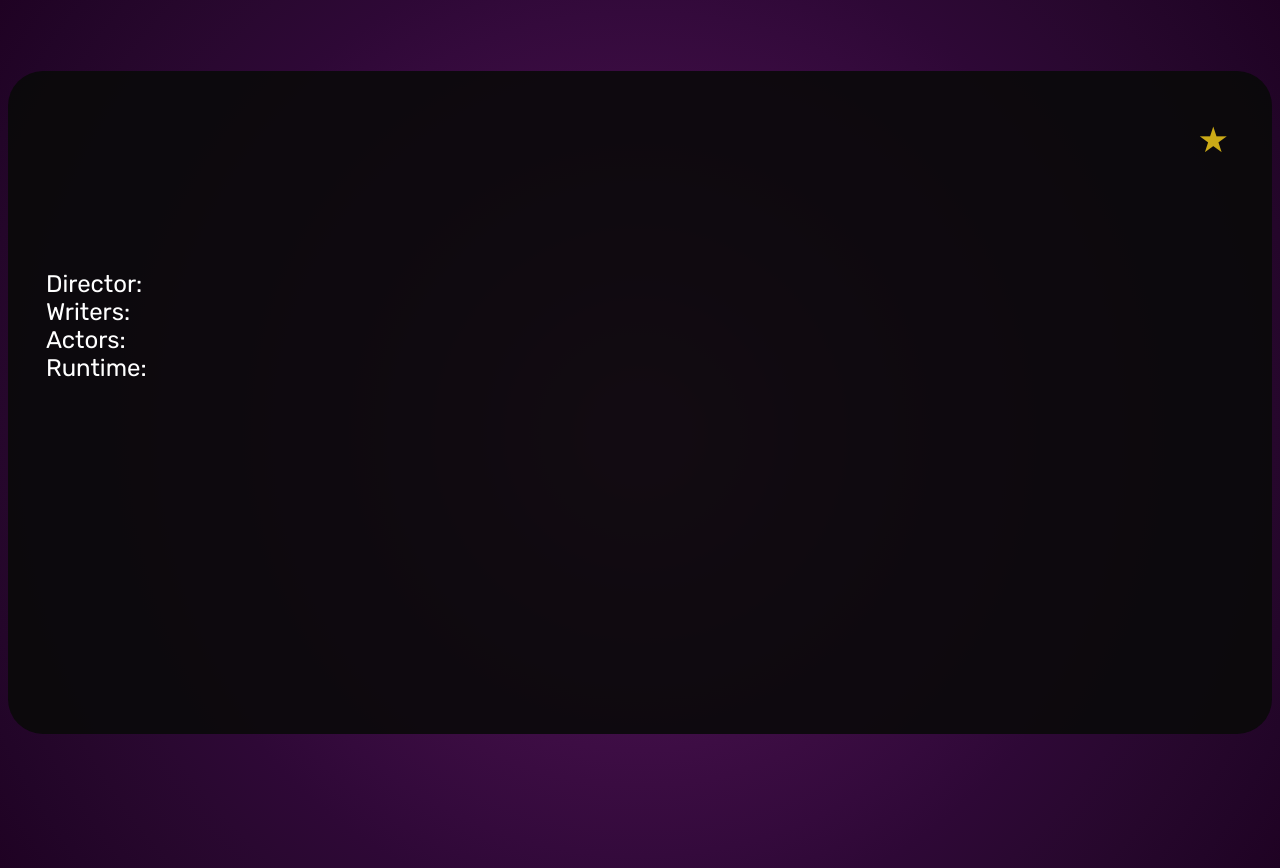
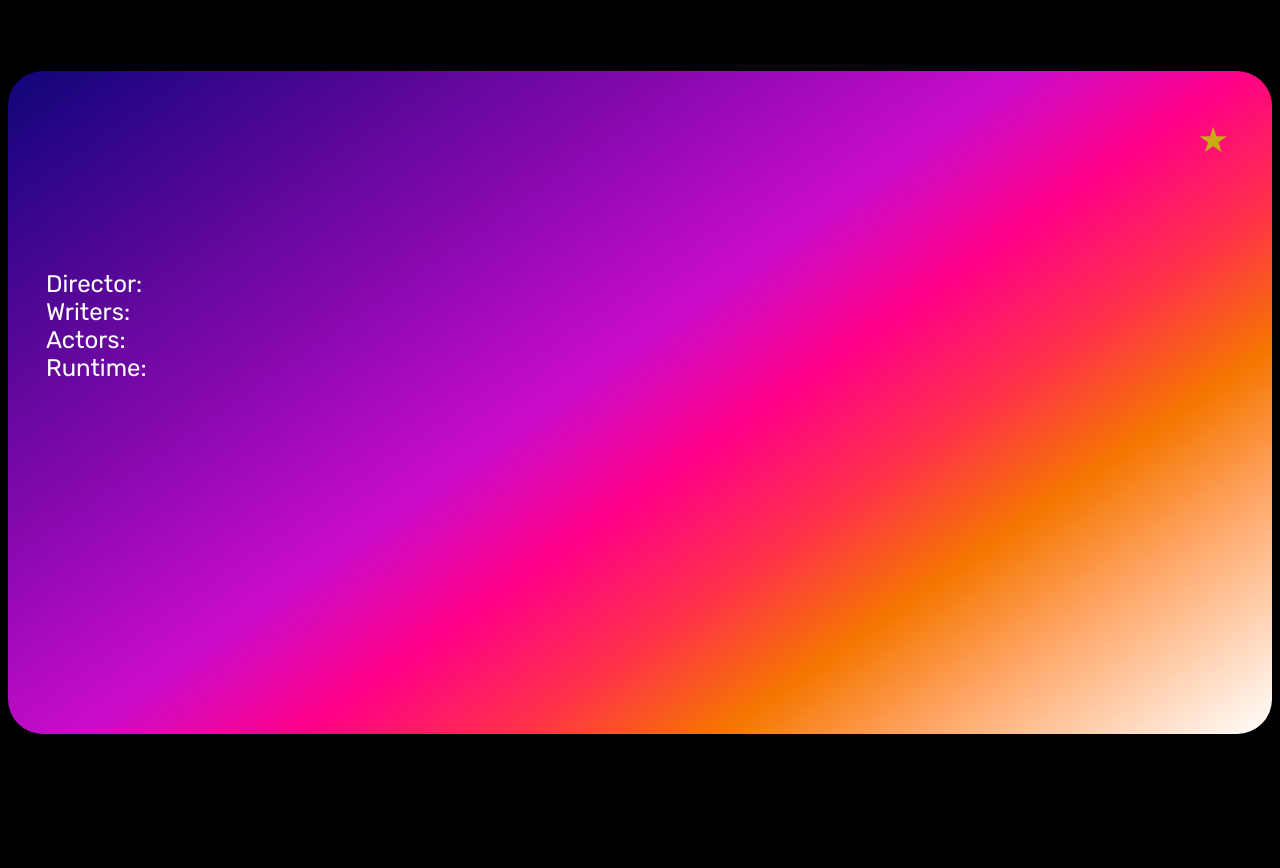
Before and after one commit to erkka8742/Moviesite, a website: page public/movieInfo.html in a window 1280 px wide. Drawn offline with nearby package versions, Linux system fonts and the light colour scheme; no server answers; a web font is replaced by a local one.

Commit message:
grgdgdaaaa2

```diff
--- a/public/movieInfo.css
+++ b/public/movieInfo.css
@@ -2,17 +2,26 @@ body {
     display: flex;
     justify-content: center;
     align-items: center;
-    background-image: radial-gradient(circle, #0f153f, #101640, #101641, #111742, #111843, #1c1843, #241743, #2c1643, #3b1340, #47103b, #510d35, #590d2e);
-    background-image: radial-gradient(circle, #000000, #060103, #0c0207, #10030b, #120410, #1b0a1a, #210f24, #28122f, #391642, #4c1a56, #601c6b, #761c7f);
-    background-image: radial-gradient(circle, #000000, #070002, #0d0006, #11000c, #130011, #180217, #1b041d, #1d0623, #24082b, #2b0834, #34053c, #3d0144);
-    background-image: radial-gradient(circle, #671f63, #5a1958, #4d144d, #400e43, #340938, #2e0733, #28052d, #230228, #220227, #210226, #200224, #1f0223);
-    background-image: radial-gradient(circle, #671f63, #5d1b5c, #531655, #49124e, #400e47, #3a0c41, #340a3c, #2e0836, #2a0831, #26072c, #220528, #1f0223);
+
+    background-color: black;
 
 }
 
 .background {
     /* The actual color of the page content background */
-    background-color: #090909e5; /* White */
+    background-image: linear-gradient(
+  145deg,
+  hsl(245deg 92% 25%) 0%,
+  hsl(273deg 91% 31%) 18%,
+  hsl(288deg 90% 37%) 33%,
+  hsl(300deg 89% 42%) 46%,
+  hsl(328deg 100% 50%) 56%,
+  hsl(354deg 100% 60%) 66%,
+  hsl(29deg 100% 48%) 75%,
+  hsl(25deg 100% 70%) 84%,
+  hsl(25deg 100% 85%) 92%,
+  hsl(0deg 0% 100%) 100%
+);
     /* Adjust this padding value to change the size of the background relative to the content */
     margin-top: 5%;
     margin-bottom: 10%;
--- a/public/theaters.css
+++ b/public/theaters.css
@@ -41,6 +41,8 @@ body {
         hsl(23deg 82% 56%) 94%,
         hsl(39deg 94% 55%) 100%
       );
+
+
     /* Adjust this padding value to change the size of the background relative to the content */
     margin-top: 3.5%;
     padding: 2%;
```
